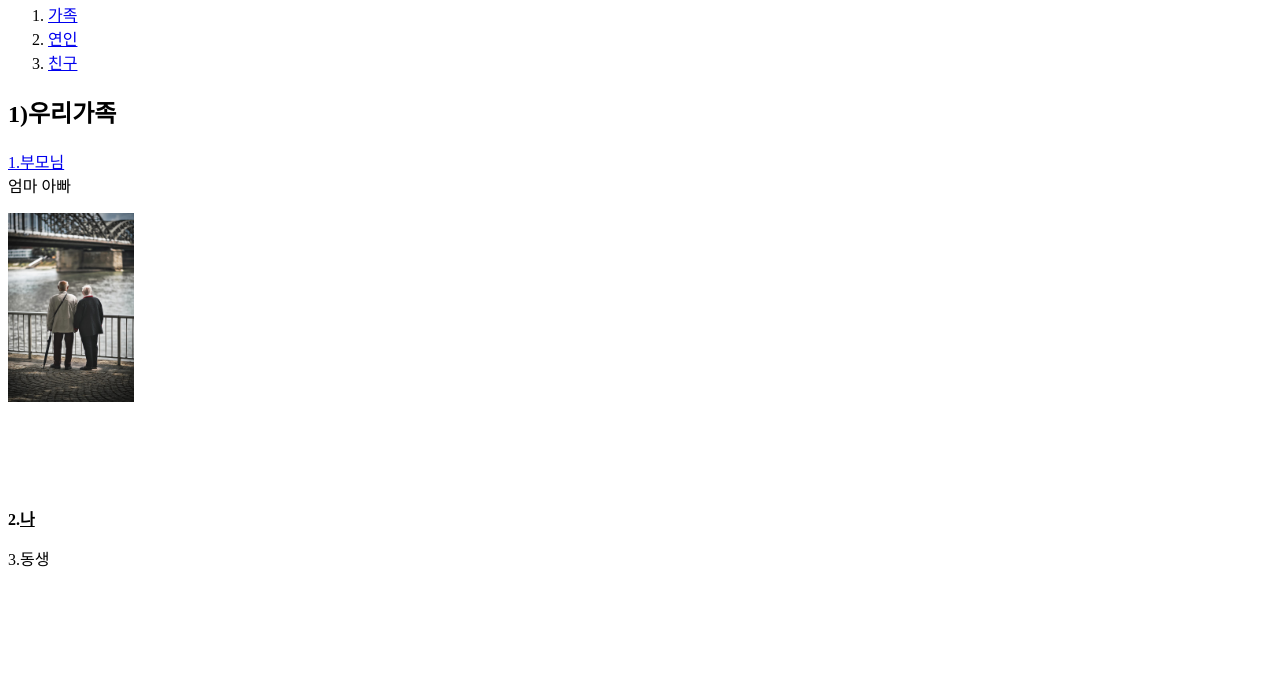
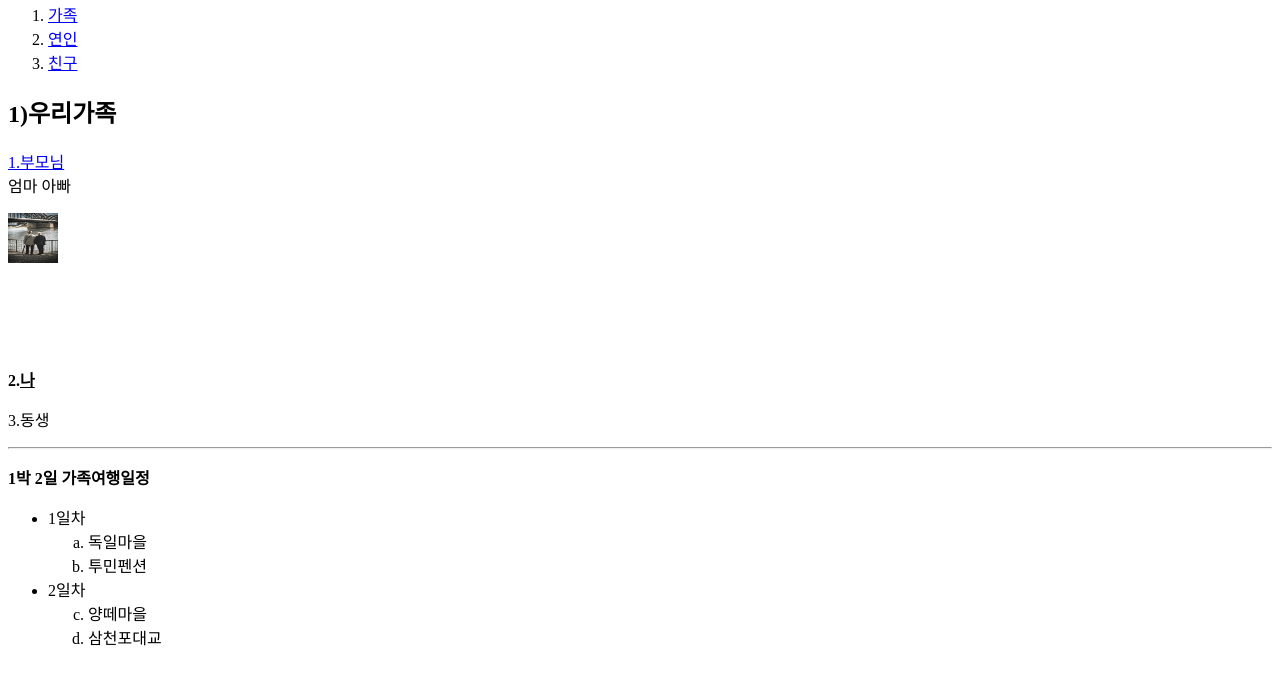
Before and after one commit to goodbye20/new-start, a plain HTML site: page 1.html in a window 1280 px wide. Shown: the part 87-772 px from the top of the page. Drawn offline with Linux system fonts and the light colour scheme.

Commit message:
손 가는대로 내용 보완, 태그 복습 및 공부
책으로 인강에서 들었던 태그 복습 및 공부

w3 mtml 검사기로 1.html 다 수정해보기

```diff
--- a/1.html
+++ b/1.html
@@ -1,9 +1,9 @@
 <!doctype html>
-<html>
+<html lang=ko>
 <head>
   <title>나의 중요한것들</title>
   <meta charset="utf-8">
-<head>
+</head>
 <body>
   <h1><a href="index.html">나의 중요한 것들</a></h1>
 <ol>
@@ -15,9 +15,24 @@
   <p><a href="https://search.naver.com/search.naver?sm=tab_hty.top&where=nexearch&query=%EB%B6%80%EB%AA%A8%EB%8B%98&oquery=index&tqi=hKl%2FJwprvhGssBqmozossssssVw-329606" title="네이버 검색 부모님" target="_blank">1.부모님</a><br>
     엄마
     아빠</p>
-<img src="부모님.jpg" width= "10%">
+  <img src="부모님.jpg" width= "50" height="50" alt="다정해보이는 부부사진">
   <p style="margin-top:100px">
-
     <strong>2.<u>나</u></strong></p>
     <p>3.동생</p>
+<hr>
+  <p><strong> 1박 2일 가족여행일정</strong> </p>
+<ul>
+<li>1일차
+  <ol type=a>
+    <li>독일마을
+    <li>투민펜션
+  </ol>
+</li>
+<li>2일차
+  <ol type="a" start="3">
+    <li>양떼마을
+    <li>삼천포대교
+    </ol>
+  </li>
+</ul>
 </body>
```
Also changed, not shown: 2.html (+7 -6 lines), 3.html (+7 -3 lines). Lines whose indentation alone changed are shown as unchanged.
